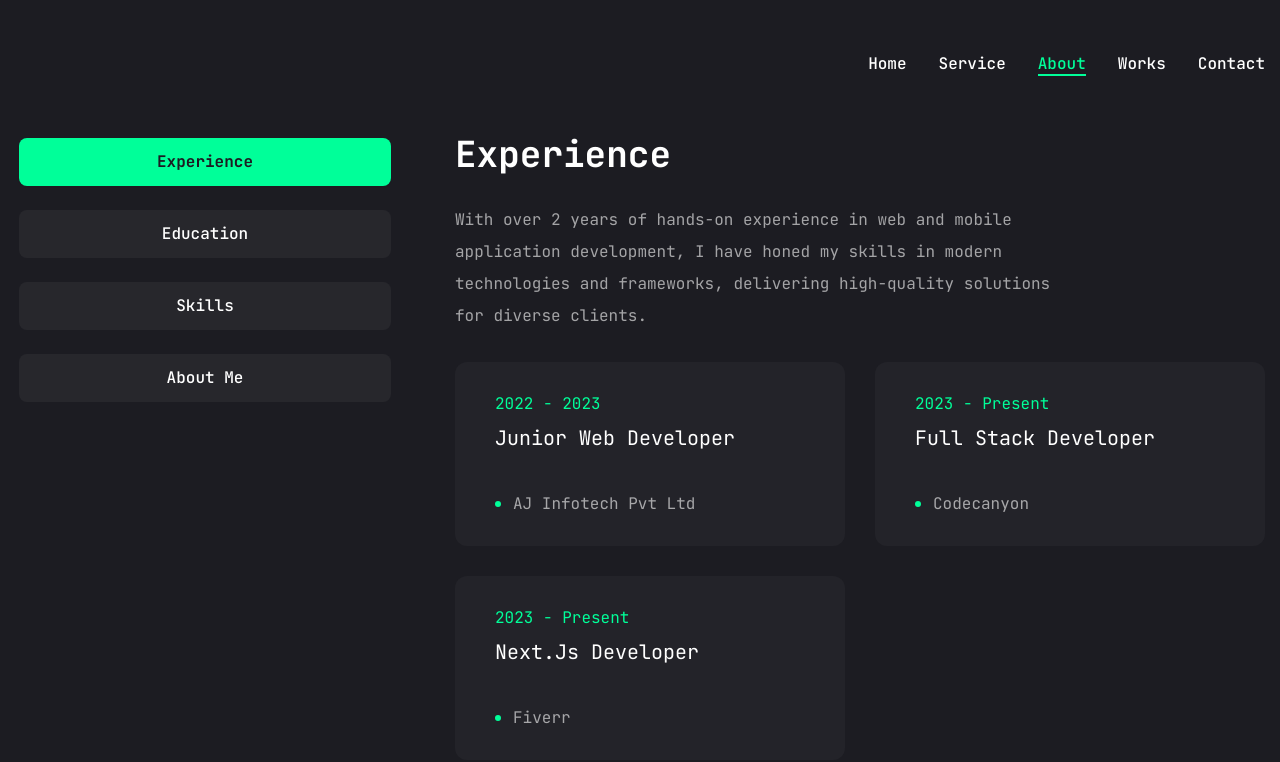
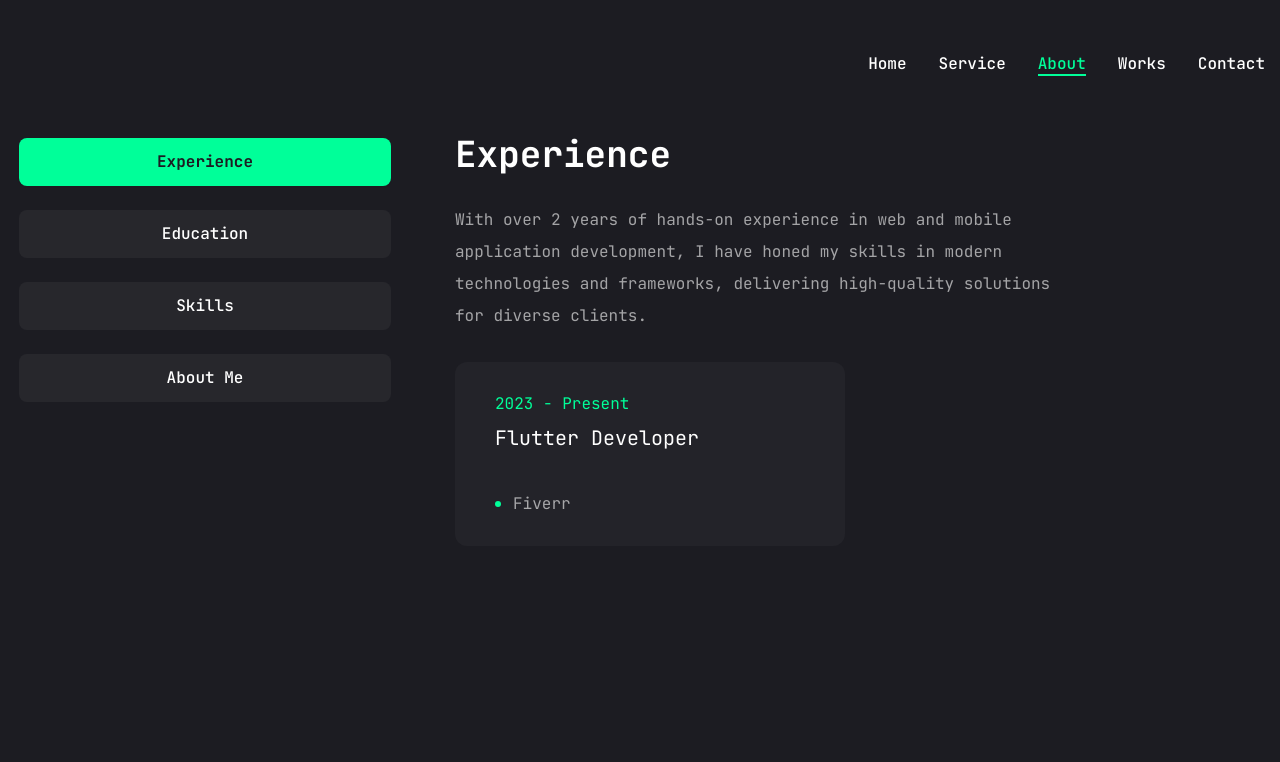
Before and after one commit to ATHIRADI/resume, a Next.js app: page /about in a window 1280 px wide. Shown: the top 762 px of the page. Built offline with nearby package versions, Linux system fonts and the light colour scheme.

Commit message:
Update page.jsx

```diff
--- a/app/about/page.jsx
+++ b/app/about/page.jsx
@@ -36,19 +36,9 @@ const experience = {
   description:
     "With over 2 years of hands-on experience in web and mobile application development, I have honed my skills in modern technologies and frameworks, delivering high-quality solutions for diverse clients.",
   items: [
-    {
-      company: "AJ Infotech Pvt Ltd",
-      position: "Junior Web Developer",
-      duration: "2022 - 2023",
-    },
-    {
-      company: "Codecanyon",
-      position: "Full Stack Developer",
-      duration: "2023 - Present",
-    },
-    {
+      {
       company: "Fiverr",
-      position: "Next.Js Developer",
+      position: "Flutter Developer",
       duration: "2023 - Present",
     },
   ],
```
